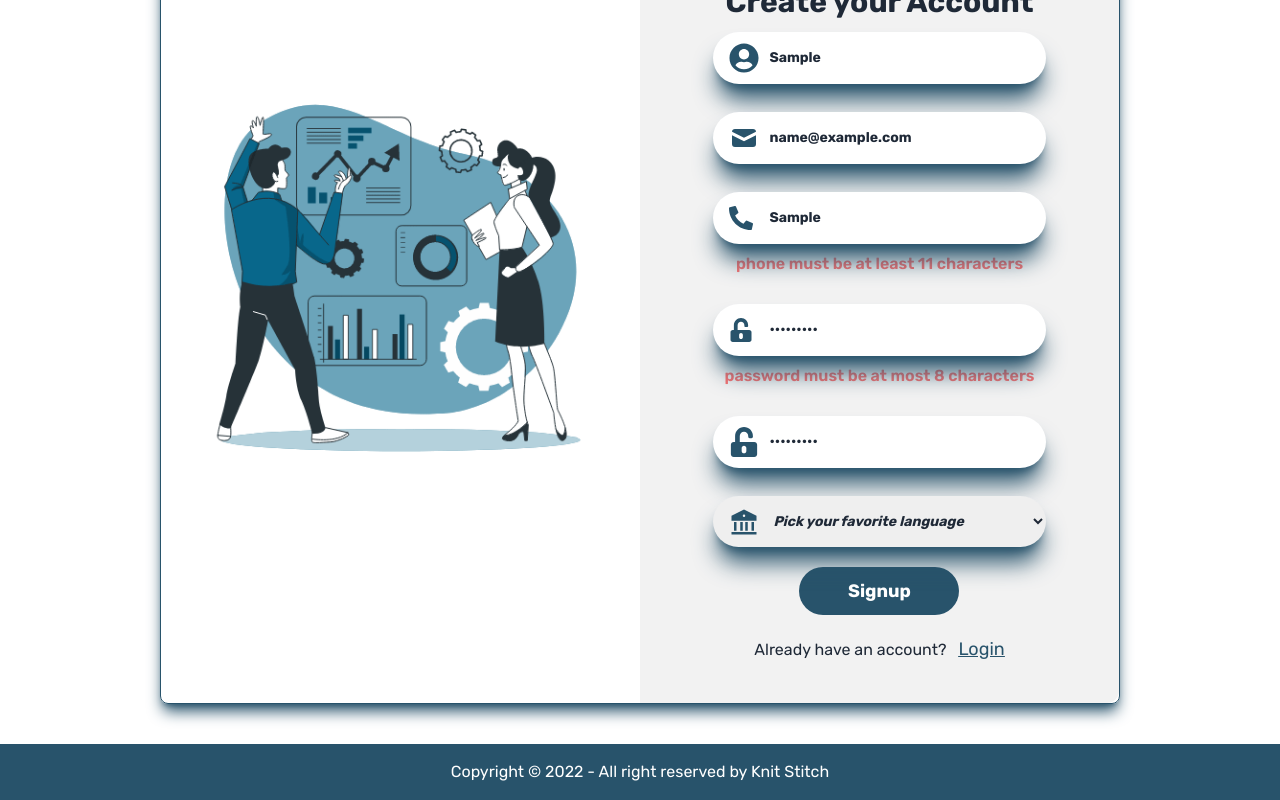
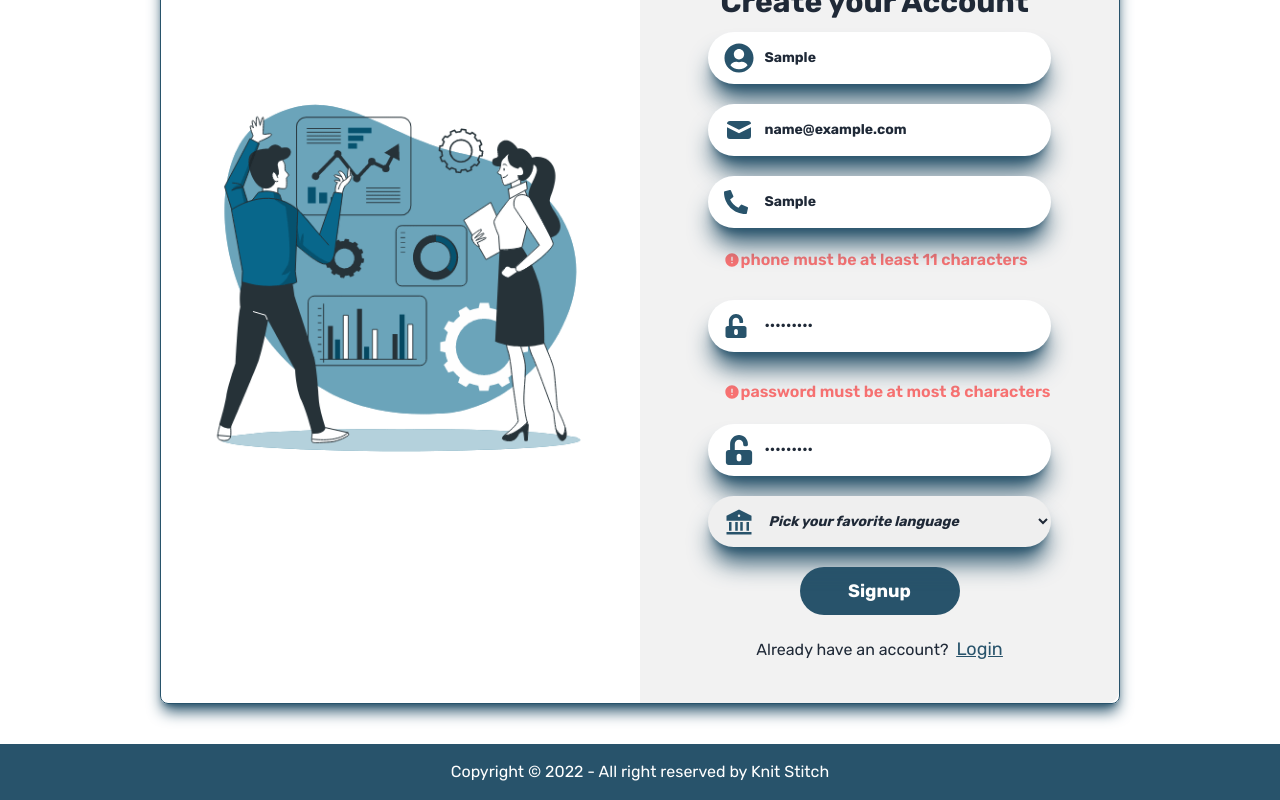
Before and after one commit to MehrozKanwal/FYP-II, a Next.js app: page /signup in a window 1280 px wide. Both pictures are taken after typing "Sample", "name@example.com", "Sample", "Sample123", "Sample123" into the empty fields and a click on the button "Signup". Shown: the part 271-1071 px from the top of the page. Built offline with nearby package versions, Linux system fonts and the light colour scheme.

Commit message:
validation-icon

```diff
--- a/pages/signup.jsx
+++ b/pages/signup.jsx
@@ -5,6 +5,8 @@ import signupImg from "../assets/signup.gif"
 import logo from "../assets/logo.png"
 import { HiMail } from "react-icons/hi";
 import {RiBankFill} from "react-icons/ri";
+import {MdError} from "react-icons/md";
+
 import {
     FaUserCircle,
     FaPhoneAlt,
@@ -61,8 +63,13 @@ function signup() {
                     onBlur={handleBlur}
                   />
                 </label>
-                <p className='text-error font-semibold mt-2 text-center mb-0'>{errors.fullName}</p>
               </div>
+              {errors.fullName && touched.fullName ?(
+                  <p className="text-error font-semibold flex items-center  ml-4 mb-0">
+                  <MdError />
+                  {errors.fullName}
+                  </p>
+                ): null}
               <div className="e-mail">
                 {/* <label className='text-left text-xl pl-4 my-10'> E-mail</label> */}
                 <label class="relative block">
@@ -80,8 +87,13 @@ function signup() {
                     onBlur={handleBlur}
                   />
                 </label>
-                <p className='text-error font-semibold mt-2 text-center mb-0'>{errors.email}</p>
               </div>
+              {errors.email && touched.email ?(
+                  <p className="text-error font-semibold flex items-center  ml-4 mb-0">
+                  <MdError />
+                  {errors.email}
+                </p>
+                ): null}
               <div className="phone">
                 {/* <label className='text-left text-xl pl-4 my-10'>Phone</label> */}
                 <label class="relative block">
@@ -99,9 +111,14 @@ function signup() {
                     onBlur={handleBlur}
                   />
                 </label>
-                <p className='text-error font-semibold mt-2 text-center mb-0'>{errors.phone}</p>
+              </div>
+              {errors.phone && touched.phone ?(
+                  <p className="text-error font-semibold flex items-center  ml-4 mb-0">
+                  <MdError />
+                  {errors.phone}
+                </p>
+                ): null}
 
-              </div>
 
               {/* <div className="gender my-2">
                 <label className="text-left text-xl pl-4 pb-10">
@@ -135,9 +152,14 @@ function signup() {
                     onBlur={handleBlur}
                   />
                 </label>
-                <p className='text-error font-semibold mt-2 text-center mb-0'>{errors.password}</p>
+              </div>
+              {errors.password && touched.password ?(
+                  <p className="text-error font-semibold flex items-center  ml-4 mb-0">
+                  <MdError />
+                   {errors.password}
+                </p>
+                ): null}
 
-              </div>
               <div className="confirm-password">
                 <label class="relative block">
                   <span class="absolute inset-y-0 text-xl flex items-center pl-4 pr-4">
@@ -154,9 +176,14 @@ function signup() {
                     onBlur={handleBlur}
                   />
                 </label>
-                <p className='text-error font-semibold mt-2 text-center mb-0'>{errors.confirmPassword}</p>
 
               </div>
+              {errors.confirmPassword && touched.confirmPassword ?(
+                  <p className="text-error font-semibold flex items-center ml-4 mb-0">
+                  <MdError />
+                   {errors.confirmPassword}
+                </p>
+                ): null}
 
               <div className="depart">
                 <label class="relative block">
@@ -164,7 +191,7 @@ function signup() {
                     <RiBankFill className="text-3xl text-myApp" />
                   </span>
                   <select className="italic border-slate-300  rounded-full py-4 pl-14 w-full font-bold text-sm shadow-xl shadow-myApp focus:outline-none focus:border-myApp  focus:ring-4">
-                   <option  selected>Pick your favorite language</option>
+                    <option selected>Pick your favorite language</option>
                     <option>Java</option>
                     <option>Go</option>
                     <option>C</option>
@@ -177,13 +204,20 @@ function signup() {
                 </label>
               </div>
 
-              <button type='submit' className="btn  rounded-full font-bold text-lg w-40 mx-auto bg-myApp text-base-100">
+              <button
+                type="submit"
+                className="btn  rounded-full font-bold text-lg w-40 mx-auto bg-myApp text-base-100"
+              >
                 Signup
               </button>
             </div>
           </form>
-          <p className='my-5'>Already have an account? <span className='text-myApp text-lg text-bold pl-2 underline'><Link href='/login'>Login</Link></span> </p>
-
+          <p className="my-5">
+            Already have an account?
+            <span className="text-myApp text-lg text-bold pl-2 underline">
+              <Link href="/login">Login</Link>
+            </span>
+          </p>
         </div>
       </div>
     </div>
```
Lines whose indentation alone changed are shown as unchanged.
